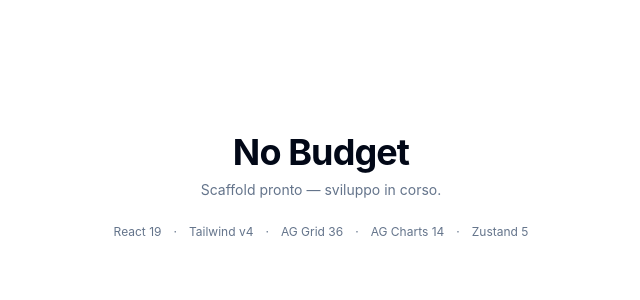
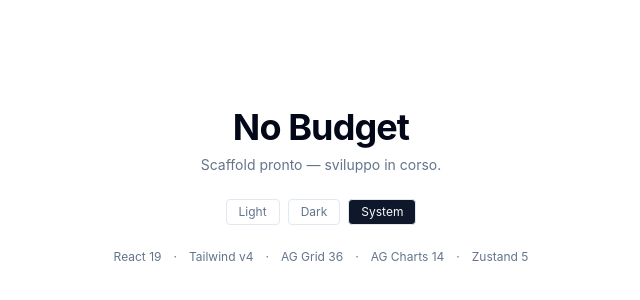
Before and after one commit to tizianocappai/finance-journal, a React (Vite) app in the folder electron/: page / in a window 1280 px wide. Shown: the part 214-514 px from the top of the page, without its empty margins (319-959 px from the left). Built offline with nearby package versions, Linux system fonts and the light colour scheme; what ag-grid-community would draw is missing.

Commit message:
feat(electron): theme system — Zustand store, localStorage, dark/light/system (#63)

```diff
--- a/electron/src/renderer/App.tsx
+++ b/electron/src/renderer/App.tsx
@@ -1,13 +1,43 @@
+import { useEffect } from 'react';
 import { ModuleRegistry, AllCommunityModule } from 'ag-grid-community';
 import { AgCharts } from 'ag-charts-community';
 import { cn } from '@/lib/utils';
 import { useAppStore } from '@/stores/app';
+import { useThemeStore, getResolvedTheme, type Theme } from '@/stores/theme';
 
 ModuleRegistry.registerModules([AllCommunityModule]);
 void AgCharts;
 
+const THEME_LABELS: Record<Theme, string> = {
+  light: 'Light',
+  dark: 'Dark',
+  system: 'System',
+};
+
 export default function App() {
   const ready = useAppStore((s) => s.ready);
+  const { theme, setTheme } = useThemeStore();
+
+  // Apply class and watch OS preference changes at runtime.
+  useEffect(() => {
+    const applyDark = (isDark: boolean) => {
+      document.documentElement.classList.toggle('dark', isDark);
+    };
+
+    const resolved = getResolvedTheme(theme);
+    applyDark(resolved === 'dark');
+
+    if (theme === 'system') {
+      try {
+        const mq = window.matchMedia('(prefers-color-scheme: dark)');
+        const handler = (e: MediaQueryListEvent) => applyDark(e.matches);
+        mq.addEventListener('change', handler);
+        return () => mq.removeEventListener('change', handler);
+      } catch (err) {
+        console.warn('matchMedia listener not available:', err);
+      }
+    }
+  }, [theme]);
 
   return (
     <div
@@ -22,6 +52,25 @@ export default function App() {
           {ready ? 'Scaffold pronto — sviluppo in corso.' : 'Caricamento...'}
         </p>
       </div>
+
+      {/* Theme toggle — temporary, for testing */}
+      <div className="flex gap-2">
+        {(['light', 'dark', 'system'] as Theme[]).map((t) => (
+          <button
+            key={t}
+            onClick={() => setTheme(t)}
+            className={cn(
+              'rounded border px-3 py-1 text-xs transition-colors',
+              theme === t
+                ? 'border-primary bg-primary text-primary-foreground'
+                : 'border-border bg-background text-muted-foreground hover:text-foreground',
+            )}
+          >
+            {THEME_LABELS[t]}
+          </button>
+        ))}
+      </div>
+
       <div className="flex gap-3 text-xs text-muted-foreground">
         <span>React 19</span>
         <span>·</span>
--- a/electron/src/renderer/index.tsx
+++ b/electron/src/renderer/index.tsx
@@ -2,6 +2,38 @@ import './index.css';
 import { StrictMode } from 'react';
 import { createRoot } from 'react-dom/client';
 import App from './App';
+
+// Zero-flash: apply theme class synchronously before React mounts.
+// Zustand persist stores JSON as {"state":{"theme":"..."},"version":0}.
+try {
+  const raw = localStorage.getItem('fj-theme');
+  let theme = 'system';
+  if (raw) {
+    try {
+      const parsed: unknown = JSON.parse(raw);
+      if (
+        parsed !== null &&
+        typeof parsed === 'object' &&
+        'state' in parsed &&
+        parsed.state !== null &&
+        typeof parsed.state === 'object' &&
+        'theme' in parsed.state
+      ) {
+        const t = (parsed.state as Record<string, unknown>).theme;
+        if (t === 'light' || t === 'dark' || t === 'system') {
+          theme = t;
+        }
+      }
+    } catch {
+      theme = 'system';
+    }
+  }
+  const prefersDark = window.matchMedia('(prefers-color-scheme: dark)').matches;
+  const isDark = theme === 'dark' || (theme === 'system' && prefersDark);
+  document.documentElement.classList.toggle('dark', isDark);
+} catch (err) {
+  console.warn('Failed to apply initial theme:', err);
+}
 
 try {
   const root = document.getElementById('root');
--- /dev/null
+++ b/electron/src/renderer/stores/theme.ts
@@ -0,0 +1,30 @@
+import { create } from 'zustand';
+import { persist } from 'zustand/middleware';
+
+export type Theme = 'light' | 'dark' | 'system';
+
+interface ThemeState {
+  theme: Theme;
+  setTheme: (theme: Theme) => void;
+}
+
+export const useThemeStore = create<ThemeState>()(
+  persist(
+    (set) => ({
+      theme: 'system' as Theme,
+      setTheme: (theme) => set({ theme }),
+    }),
+    { name: 'fj-theme' },
+  ),
+);
+
+export function getResolvedTheme(theme: Theme): 'light' | 'dark' {
+  if (theme === 'system') {
+    try {
+      return window.matchMedia('(prefers-color-scheme: dark)').matches ? 'dark' : 'light';
+    } catch {
+      return 'light';
+    }
+  }
+  return theme;
+}
```
